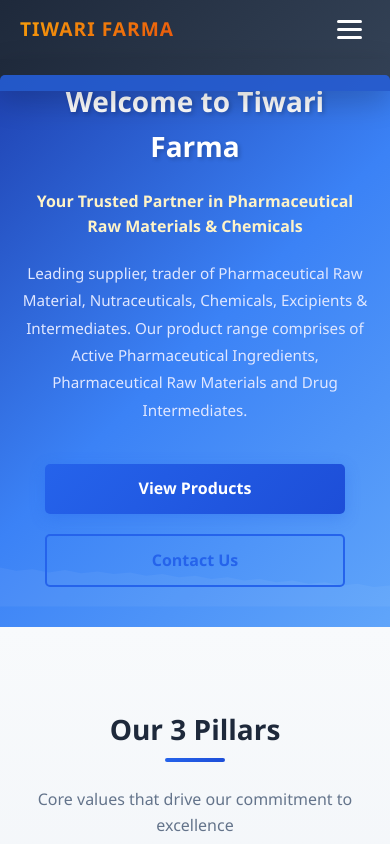
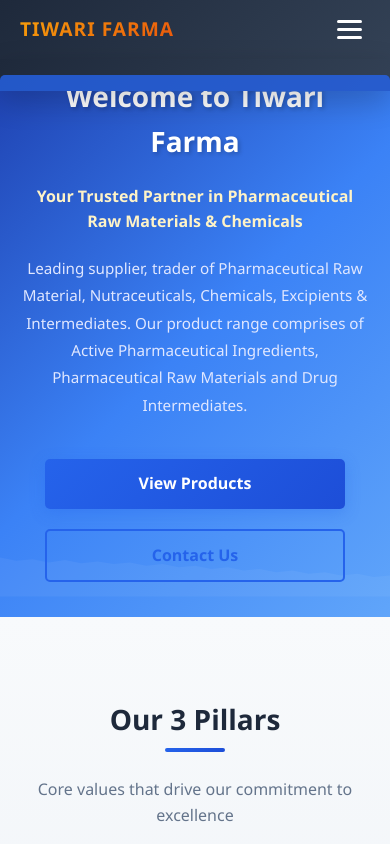
Before and after one commit to sahu8840/tiwari-farma, a React (Vite) app: page /#/ in a window 390 px wide. Shown: the top 844 px of the page. Built offline with nearby package versions, Linux system fonts and the light colour scheme.

Commit message:
Fix: Further reduce hero section padding on mobile to eliminate extra blue space

```diff
--- a/src/pages/Home.css
+++ b/src/pages/Home.css
@@ -199,7 +199,7 @@
 /* Mobile Responsive */
 @media (max-width: 968px) {
   .hero-section {
-    padding: 40px 0 60px;
+    padding: 25px 0 50px;
   }
 
   .hero-title {
@@ -225,7 +225,7 @@
 
 @media (max-width: 768px) {
   .hero-section {
-    padding: 30px 0 50px;
+    padding: 20px 0 40px;
   }
 
   .hero-title {
@@ -261,7 +261,7 @@
 
 @media (max-width: 480px) {
   .hero-section {
-    padding: 20px 0 40px;
+    padding: 15px 0 35px;
   }
 
   .hero-title {
```
